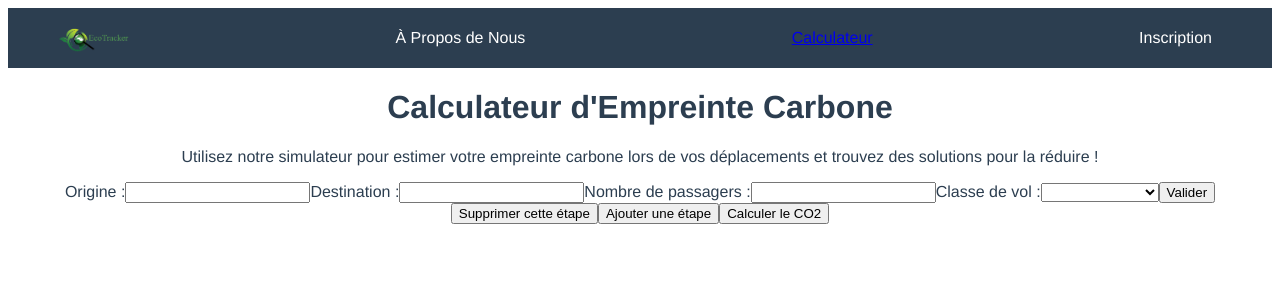
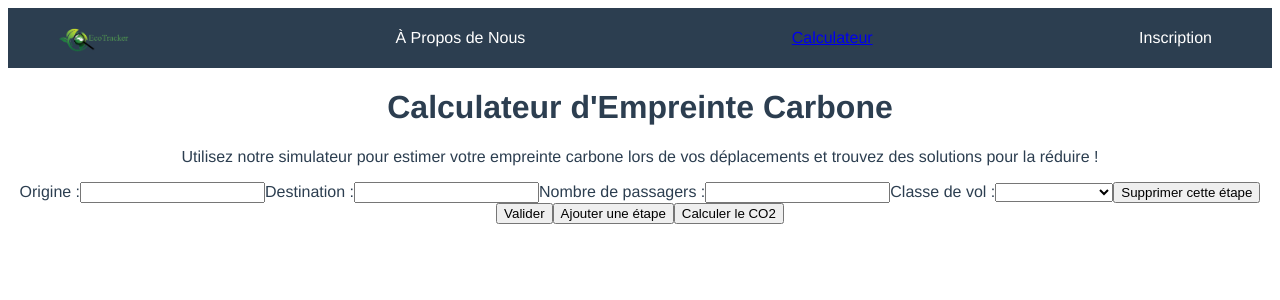
Before and after one commit to Amine2111/EcoTracker, a Vue app: page /calcul in a window 1280 px wide. Shown: the top 300 px of the page. Built offline with nearby package versions, Linux system fonts and the light colour scheme; what vue3-google-login would draw is missing.

Commit message:
mouvement bouton valider

```diff
--- a/src/components/CalculPage.vue
+++ b/src/components/CalculPage.vue
@@ -32,8 +32,9 @@
         <option value="first">Première classe</option>
         <option value="economy">Économie</option>
       </select>
+
+      <button type="button" @click="removeFlightLeg()">Supprimer cette étape</button>
       <button type="button" @click="validateLeg">Valider</button>
-      <button type="button" @click="removeFlightLeg()">Supprimer cette étape</button>
       <button type="button" @click="showNewLegForm = !showNewLegForm">Ajouter une étape</button>
 
 
```
